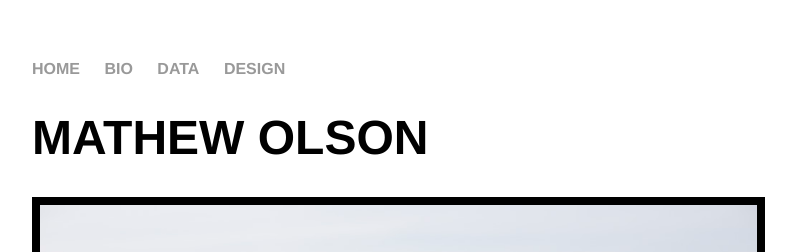
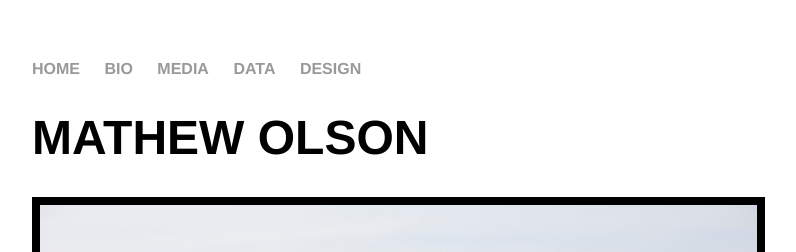
Before and after one commit to mathewolson/mathewolson.github.io, a Jekyll site: the page built from index.html, in a window 1280 px wide. Shown: the top 252 px of the page, without its empty margins (160-956 px from the left). Built offline with Jekyll 4.4.1, drawn with Linux system fonts in a browser that asks for light colours.

Commit message:
Update default.html

```diff
--- a/_layouts/default.html
+++ b/_layouts/default.html
@@ -13,6 +13,7 @@
 	    		<ul>
 	        		<li><a href="/">HOME</a></li>
 		        	<li><a href="/about">BIO</a></li>
+		        	<li><a href="/media">MEDIA</a></li>
 		        	<li><a href="/data">DATA</a></li>
 		        	<li><a href="/design">DESIGN</a></li>
 	    		</ul>
```
